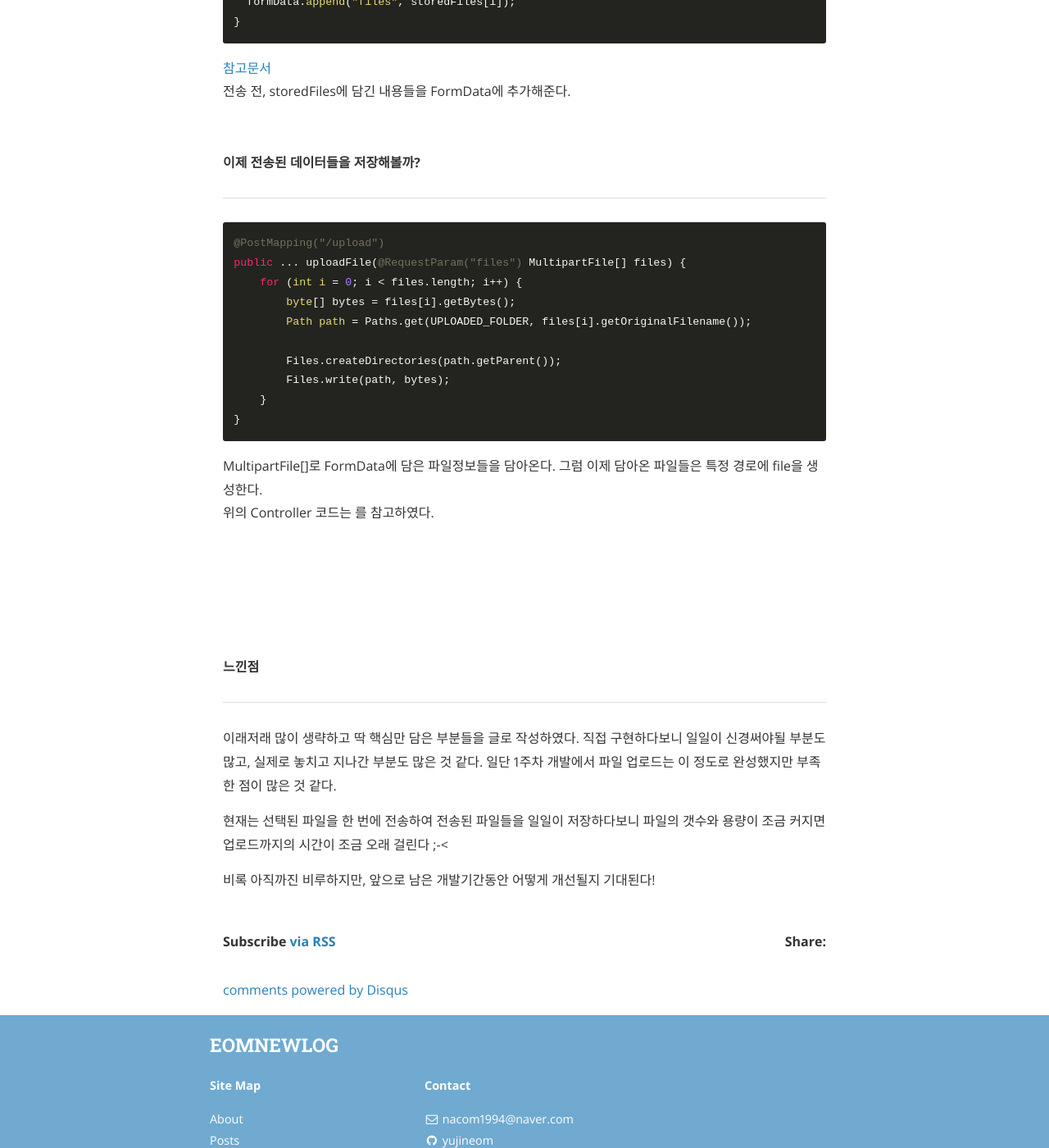
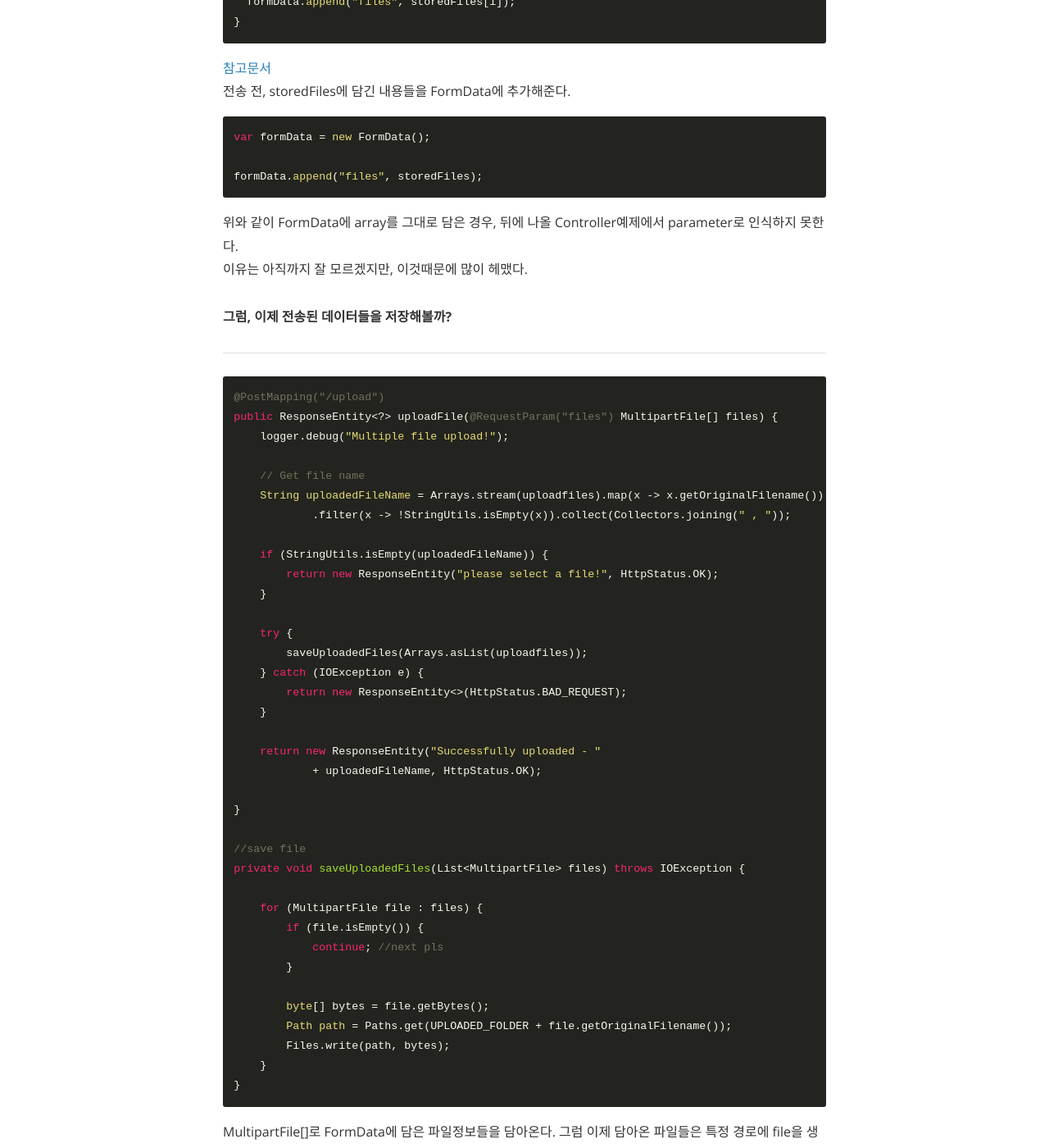
Before and after one commit to yujineom/yujineom.github.io, a Jekyll site: the page built from _posts/2019-01-30-file-upload.markdown, in a window 1280 px wide and 1400 px high, scrolled down 2214 px. Shown: the whole window at 82% size. Built offline with Jekyll 4.4.1, drawn with Linux system fonts in a browser that asks for light colours; nearby versions of some CDN libraries; comment, search, counter and statistics services are not loaded; some of the changed text lies outside the part shown.

Commit message:
Update 2019-01-30-file-upload.markdown

````diff
--- a/_posts/2019-01-30-file-upload.markdown
+++ b/_posts/2019-01-30-file-upload.markdown
@@ -86,8 +86,17 @@ for(var i=0;i<storedFiles.length;i++) {
 ```
 [참고문서](https://developer.mozilla.org/en-US/docs/Web/API/FormData/FormData)
 전송 전, storedFiles에 담긴 내용들을 FormData에 추가해준다.
+
+
+```
+var formData = new FormData();
+
+formData.append("files", storedFiles);
+```
+위와 같이 FormData에 array를 그대로 담은 경우, 뒤에 나올 Controller예제에서 parameter로 인식하지 못한다.
+이유는 아직까지 잘 모르겠지만, 이것때문에 많이 헤맸다.
 <br><br>
-__이제 전송된 데이터들을 저장해볼까?__
+__그럼, 이제 전송된 데이터들을 저장해볼까?__
 <br>
 * * *
 
@@ -95,19 +104,46 @@ __이제 전송된 데이터들을 저장해볼까?__
 
 ```
 @PostMapping("/upload")
-public ... uploadFile(@RequestParam("files") MultipartFile[] files) {
-    for (int i = 0; i < files.length; i++) {
-        byte[] bytes = files[i].getBytes();
-        Path path = Paths.get(UPLOADED_FOLDER, files[i].getOriginalFilename());
+public ResponseEntity<?> uploadFile(@RequestParam("files") MultipartFile[] files) {
+    logger.debug("Multiple file upload!");
 
-        Files.createDirectories(path.getParent());
+    // Get file name
+    String uploadedFileName = Arrays.stream(uploadfiles).map(x -> x.getOriginalFilename())
+            .filter(x -> !StringUtils.isEmpty(x)).collect(Collectors.joining(" , "));
+
+    if (StringUtils.isEmpty(uploadedFileName)) {
+        return new ResponseEntity("please select a file!", HttpStatus.OK);
+    }
+
+    try {
+        saveUploadedFiles(Arrays.asList(uploadfiles));
+    } catch (IOException e) {
+        return new ResponseEntity<>(HttpStatus.BAD_REQUEST);
+    }
+
+    return new ResponseEntity("Successfully uploaded - "
+            + uploadedFileName, HttpStatus.OK);
+
+}
+
+//save file
+private void saveUploadedFiles(List<MultipartFile> files) throws IOException {
+
+    for (MultipartFile file : files) {
+        if (file.isEmpty()) {
+            continue; //next pls
+        }
+
+        byte[] bytes = file.getBytes();
+        Path path = Paths.get(UPLOADED_FOLDER + file.getOriginalFilename());
         Files.write(path, bytes);
     }
 }
 ```
 MultipartFile[]로 FormData에 담은 파일정보들을 담아온다.
 그럼 이제 담아온 파일들은 특정 경로에 file을 생성한다.
-위의 Controller 코드는 를 참고하였다.
+위의 소스는 [이 포스트](https://www.mkyong.com/spring-boot/spring-boot-file-upload-example-ajax-and-rest/)를 참고하였다.
+ajax로 Spring 파일 업로드 예제가 너무나도 잘 되어있다!
 
 <br><br><br><br><br>
 **느낀점**
````
